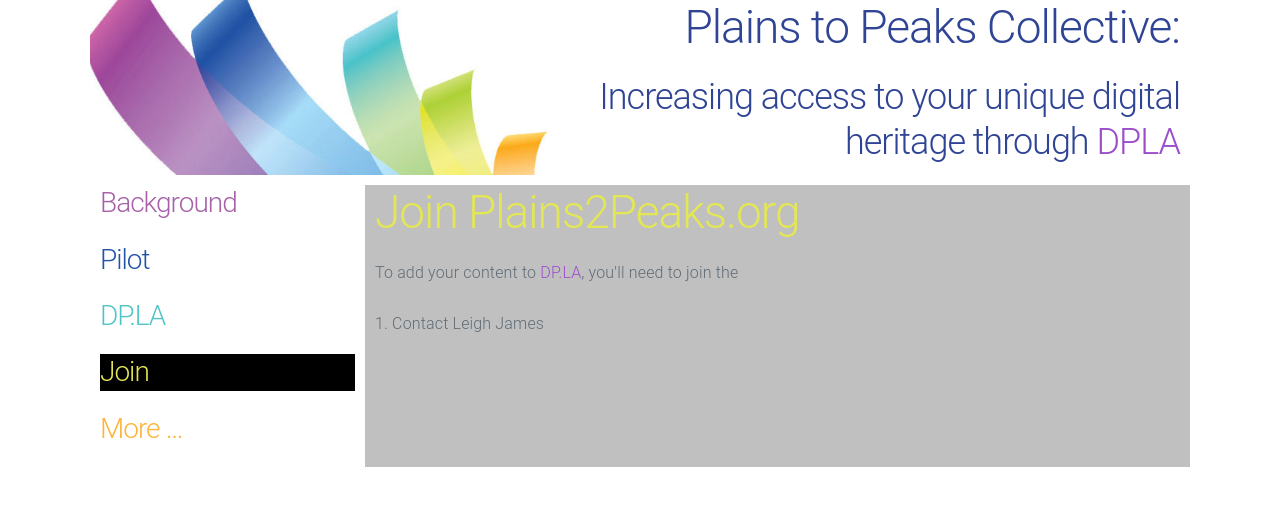
After one commit to jermnelson/calcon-2017, a Flask app: page /join in a window 1280 px wide. The commit adds this page. Shown: the top 506 px of the page. Run offline with Flask 2, Linux system fonts and the light colour scheme.

Commit message:
added stub pages to presentation

```diff
--- a/static/css/default.css
+++ b/static/css/default.css
@@ -4,6 +4,10 @@
 
 .head-link {
     text-decoration: none;
+}
+
+.p2p-active {
+    background-color: black;
 }
 
 .p2p-background {
--- a/templates/calcon-2017/base.html
+++ b/templates/calcon-2017/base.html
@@ -12,6 +12,36 @@
 
 </head>
 <body class="container">
-    {% block nav %}{% endblock %}
+{% block header %}
+    <div class="row" style="background: url('{{ url_for('static', filename='imgs/calcon-background.png') }}') no-repeat">
+    <section class="column column-100">
+        <h1 style="text-align: right;">Plains to Peaks Collective:</h1>
+        <h2 style="text-align: right;">
+            Increasing access to your unique digital<br>
+            heritage through <a href="https://dp.la">DPLA</a>
+        </h2>
+    </section>
+    </div>
+{% endblock header %}
+    <div class="row">
+        <section class="column column-25">
+        {% block nav %}
+            <h3 class="{% if 'background' in request.path %}p2p-active{% endif %}">
+                <a href="{{ url_for('page', name='background') }}" class="p2p-background head-link">Background</a>
+            </h3>
+            <h3 class="{% if 'pilot' in request.path %}p2p-active{% endif %}">
+                <a href="{{ url_for('page', name='pilot') }}" class="p2p-pilot head-link">Pilot</a>
+            </h3>
+            <h3 class="{% if 'dpla' in request.path %}p2p-active{% endif %}">
+                <a href="{{ url_for('page', name='dpla') }}" class="p2p-dpla head-link">DP.LA</a>
+            </h3>
+            <h3 class="{% if 'join' in request.path %}p2p-active{% endif %}">
+                <a href="{{ url_for('page', name='join') }}" class="p2p-join head-link">Join</a>
+            </h3>
+            <h3 class="{% if 'more' in request.path %}p2p-active{% endif %}">
+                <a href="{{ url_for('page', name='more') }}" class="p2p-more-info head-link">More &hellip;</a></h3>
+        {% endblock %}
+     </section>
+
     {% block main %}{% endblock %}
 </body>
--- /dev/null
+++ b/templates/calcon-2017/join.html
@@ -0,0 +1,14 @@
+{% extends 'calcon-2017/base.html' %}
+
+{% block title %}Join Plains2Peaks.org{% endblock title %}
+
+{% block main %}
+<article class="column" style="background-color: #C0C0C0">
+    <h1 class="p2p-join" style="">Join Plains2Peaks.org</h1>
+    <p>To add your content to <a href="https://dp.la">DP.LA</a>, you'll need to join the</p>
+    <ol>
+        <li>Contact Leigh James</li>
+
+    </ol>
+</article>
+{% endblock main %}
--- a/views.py
+++ b/views.py
@@ -3,9 +3,10 @@
 from flask import render_template, request
 from app import app
 
-@app.route("/background")
-def background():
-    return render_template("calcon-2017/background.html")
+@app.route("/<path:name>")
+def page(name):
+    return render_template("calcon-2017/{}.html".format(name))
+
 
 
 @app.route("/")
```
Also changed, not shown: templates/calcon-2017/background.html (added, +7 -0 lines), templates/calcon-2017/dpla.html (added, +9 -0 lines), templates/calcon-2017/index.html (+5 -24 lines), templates/calcon-2017/more.html (added, +9 -0 lines), templates/calcon-2017/pilot.html (added, +10 -0 lines), templates/calcon-2017/content.html (deleted).
